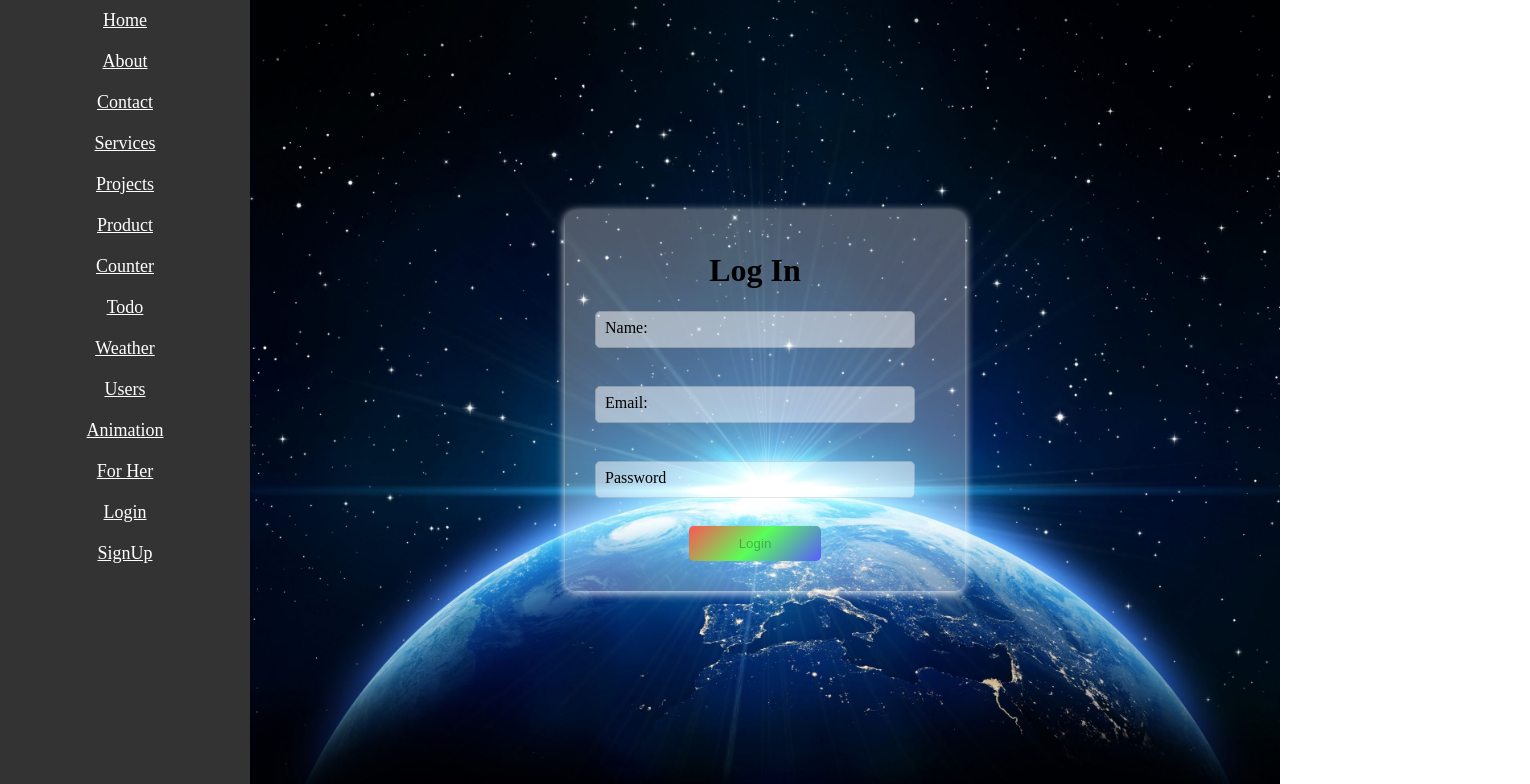
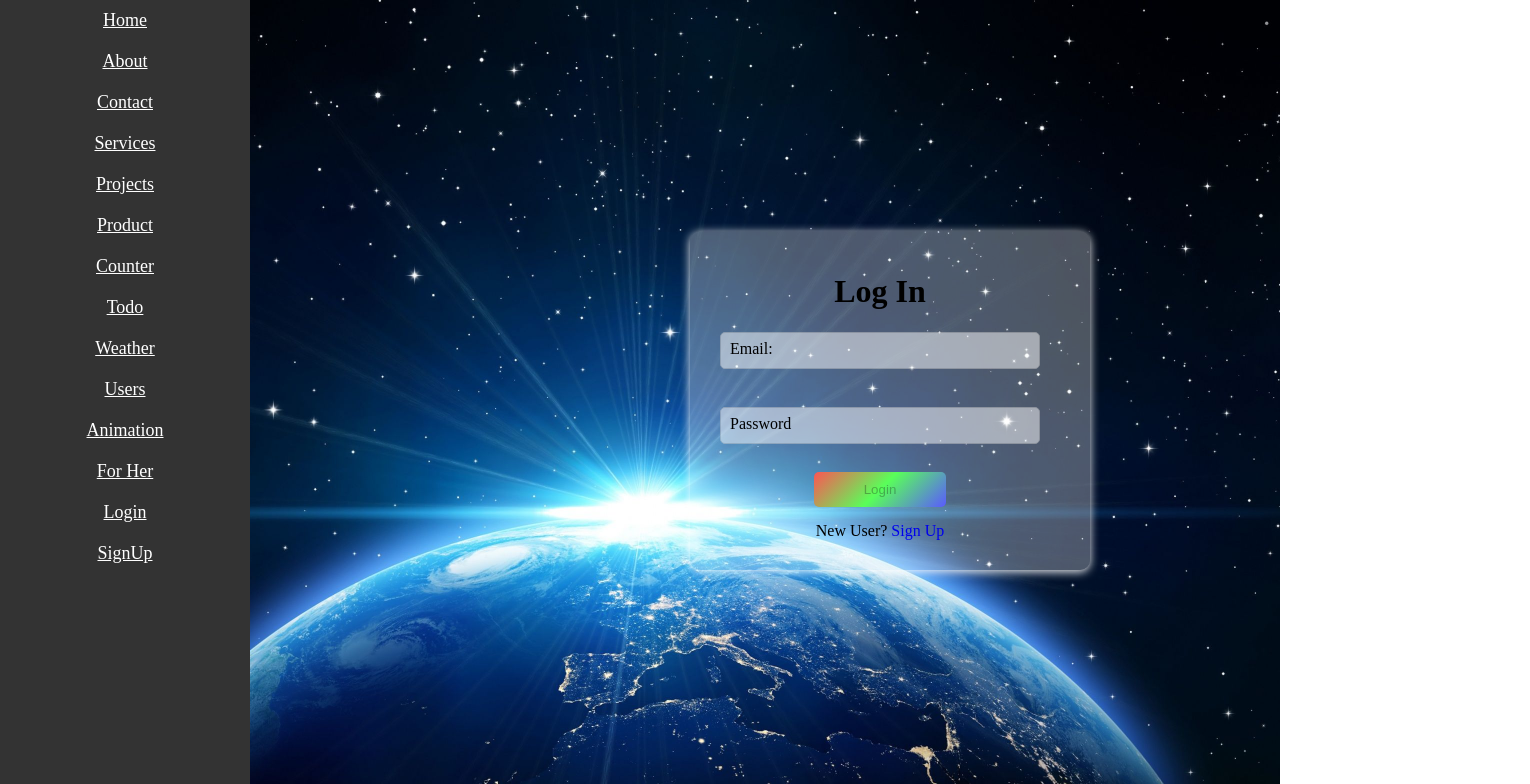
Before and after one commit to MurtazaSiddiqui2003/Batch-18, a React (Vite) app: page /login in a window 1280 px wide. Shown: the top 784 px of the page, 1530 px wide, since content can reach past the window. Built offline with nearby package versions, Linux system fonts and the light colour scheme.

Commit message:
Add files via upload

```diff
--- a/pages/contact/contact.css
+++ b/pages/contact/contact.css
@@ -1,6 +1,6 @@
 .contactPage {
     height: 100vh;
-    /* width: calc(100vw - 250px); */
+    width: calc(100vw - 250px);
     background-image: url(./contact.jpg);
     /* background-attachment: fixed; */
     background-repeat: no-repeat;
--- a/pages/home/home.jsx
+++ b/pages/home/home.jsx
@@ -1,14 +1,20 @@
-import React from 'react'
-import './home.css'
+import React from 'react';
+import { getAuth } from 'firebase/auth';
+import './home.css';
 
 const Home = () => {
+  const auth = getAuth();
+  const user = auth.currentUser;
+
   return (
     <div className='homePage'>
       <div className="data">
-        <h1>HELLO! Welcome To REACT JS</h1>
+        <h1>
+          Hello! {user?.displayName}, Welcome To REACT JS
+        </h1>
       </div>
     </div>
-  )
-}
+  );
+};
 
 export default Home;
--- a/pages/log-in/login.css
+++ b/pages/log-in/login.css
@@ -1,16 +1,13 @@
 .loginpage {
     min-height: 100vh;
-    /* for now */
-    width: calc(100vw - 250px);
-    /* usually  */
-    /* min-width: 100vw; */
+    min-width: 100vw;
     display: flex;
     justify-content: center;
     align-items: center;
     background-color: #f4f4f4;
     color: #333;
     background-image: url(./LoginBG.jpg);
-    /* background-attachment: fixed; */
+    background-attachment: fixed;
     background-position: center;
     background-repeat: no-repeat;
     background-size: cover;
@@ -86,3 +83,20 @@ div.input {
     transition: all 0.4s ease;
     scale: 1;
 }
+
+#loginform .signupDiv    {
+    padding-top: 15px;
+}
+
+#loginform .signupDiv p {
+    color: #000;
+}
+
+#loginform .signupDiv p a {
+    text-decoration: none;
+}
+
+#loginform .signupDiv p a:hover {
+    color: purple;
+    text-decoration: underline;
+}
--- a/pages/log-in/login.jsx
+++ b/pages/log-in/login.jsx
@@ -3,55 +3,60 @@ import { useNavigate } from 'react-router';
 import './login.css'
 import { v4 as uuidv4 } from 'uuid';
 import uuid4 from 'uuid4';
+import { getAuth, signInWithEmailAndPassword } from 'firebase/auth'
+import { Link } from 'react-router';
+import { app, auth, db } from '../../src/lib/firebase';
 
 const Login = () => {
-  const [username, setUsername] = useState('');
+  const auth = getAuth();
   const [email, setEmail] = useState('');
   const [password, setPassword] = useState('');
-  const isFormInvalid = !username.trim() || !password.trim() || !email.trim();
+  const isFormInvalid =  !password.trim() || !email.trim();
   const naviagte = useNavigate();
-  const submitForm = () => {
-    const user = {
-      username,
-      email,
-      password,
-      uid: uuidv4()
-    };
-    console.log('User: ', user);
-    localStorage.setItem('AuthState', JSON.stringify(user));
-    setUsername('')
-    setEmail('')
-    setPassword('')
-    naviagte('/')
+
+  const loginUser = (e) => {
+    e.preventDefault();
+    signInWithEmailAndPassword(auth, email, password)
+      .then((userData) => {
+        console.log('User Data', userData)
+      })
+      .catch((error) => {
+        console.log('Error', error)
+      })
   }
 
   return (
     <div className='loginpage'>
       <div id="loginform">
+        <form onSubmit={loginUser}>
           <h1>Log In</h1>
+          {/* <div className="input">
+            <input type="text" id="name" name="name" value={username} onChange={(e) => setUsername(e.target.value)} required />
+            <br />
+            <label htmlFor="name" id='namelabel'>Name:</label>
+            <br />
+          </div> */}
           <div className="input">
-          <input type="text" id="name" name="name" value={username} onChange={(e) => setUsername(e.target.value)} required/>
+            <input type="email" id="email" name="email" value={email} onChange={(e) => setEmail(e.target.value)} required />
             <br />
-          <label for="name" id='namelabel'>Name:</label>
+            <label htmlFor="email" id='emaillabel'>Email:</label>
             <br />
           </div>
           <div className="input">
-          <input type="email" id="email" name="email" value={email} onChange={(e) => setEmail(e.target.value)} required/>
+            <input type="password" id="password" name="password" value={password} onChange={(e) => setPassword(e.target.value)} required />
             <br />
-          <label for="email" id='emaillabel'>Email:</label>
-          <br />
-        </div>
-        <div className="input">
-          <input type="password" id="password" name="password" value={password} onChange={(e) => setPassword(e.target.value)} required/>
-          <br />
-          <label for="password" id='passwordlabel'>Password</label>
+            <label htmlFor="password" id='passwordlabel'>Password</label>
             <br />
           </div>
           <div id='btndiv' style={{ display: 'flex', justifyContent: 'center' }}>
-          <button id="btn" onClick={submitForm} disabled={isFormInvalid}>Login</button>
+            <button id="btn" disabled={isFormInvalid}>Login</button>
           </div>
+          <div className='signupDiv' style={{ display: 'flex', justifyContent: 'center' }}>
+            <p>New User? <a href="#" id="login" onClick={() => naviagte('/signup')}>Sign Up</a></p>
           </div>
+        </form>
       </div>
+    </div >
   )
 }
 
--- a/pages/love/love.css
+++ b/pages/love/love.css
@@ -1,8 +1,9 @@
 .container {
+    height: 100vh;
+    width: calc(100vw - 250px);
     display: flex;
     justify-content: center;
     align-items: center;
-    height: 100vh;
     background-color: #ffe3e8;
     font-family: 'Poppins', sans-serif;
 }
--- a/pages/sign-up/signup.css
+++ b/pages/sign-up/signup.css
@@ -1,6 +1,6 @@
 .signupPage {
     min-height: 100vh;
-    width: calc(100vw - 250px);
+    width: 100vw;
     background-image: url(./signupBG.jpg);
     background-attachment: fixed;
     background-repeat: no-repeat;
--- a/pages/sign-up/signup.jsx
+++ b/pages/sign-up/signup.jsx
@@ -1,45 +1,50 @@
 import React, { useState } from 'react'
-import { useNavigate } from 'react-router';
+import { Link, useNavigate } from 'react-router';
 import { v4 as uuidv4 } from 'uuid';
 import './signup.css'
+import { createUserWithEmailAndPassword, getAuth, updateProfile } from 'firebase/auth';
 
 const Signup = () => {
+  const auth = getAuth();
   const [username, setUsername] = useState('');
   const [email, setEmail] = useState('');
   const [password, setPassword] = useState('');
   const isFormInvalid = !username.trim() || !password.trim() || !email.trim();
   const naviagte = useNavigate();
-  const submitForm = () => {
-    const user = {
-      username,
-      email,
-      password,
-      uid: uuidv4()
-    };
-    console.log('User: ', user);
-    localStorage.setItem('AuthState', JSON.stringify(user));
-    setUsername('')
-    setEmail('')
-    setPassword('')
-    naviagte('/login')
+
+  const signupUser = (e) => {
+    e.preventDefault();
+    createUserWithEmailAndPassword(auth, email, password)
+      .then(async (userCredential) => {
+        console.log("userCredential", userCredential);
+        await updateProfile(userCredential.user, {
+          displayName: username,
+        })
+      })
+      .catch((error) => {
+        console.log("error", error);
+      });
   }
+
   return (
     <div className='signupPage'>
       <div className="signupform">
         <h2>SignUp</h2>
+        <form onSubmit={signupUser}>
           <input type="text" id="name" placeholder="Enter Your Name" value={username} onChange={(e) => setUsername(e.target.value)} required />
           <input type="email" id="email" placeholder="Enter Your Email" value={email} onChange={(e) => setEmail(e.target.value)} required />
           <input type="password" id="password" placeholder="Enter Password" value={password} onChange={(e) => setPassword(e.target.value)} required />
           <div className="terms">
             <p><input type="checkbox" id="agree" />
-            <label for="agree">I agree to <a href="#">Terms & Conditions</a></label></p>
+              <label htmlFor="agree">I agree to <a href="#">Terms & Conditions</a></label></p>
           </div>
           <div className="btndiv">
-          <button type="submit" id="reg" onClick={submitForm} disabled={isFormInvalid} >Sign Up</button>
+            <button type="submit" id="reg" disabled={isFormInvalid} >Sign Up</button>
           </div>
           <div className="logindiv">
-          <p>Already have an account? <a href="#" id="login">Login</a></p>
+            <p>Already have an account? <a href="#" id="login" onClick={() => naviagte('/login')}>Login</a></p>
           </div>
+        </form>
       </div>
     </div>
   )
--- a/pages/weather-app/weather.css
+++ b/pages/weather-app/weather.css
@@ -1,14 +1,14 @@
 .weather-page {
     font-family: 'Segoe UI', Tahoma, Geneva, Verdana, sans-serif;
     height: 100vh;
-    /* background: url(./weather-image/30.jpg); */
+    width: calc(100vw - 250px);
     background-repeat: no-repeat;
     background-size: cover;
     background-position: center;
     display: flex;
     justify-content: center;
     align-items: center;
-    transition: background 0.5s ease;
+    transition: all 0.5s ease;
     color: #fff;
 }
 
```
Lines whose indentation alone changed are shown as unchanged.
